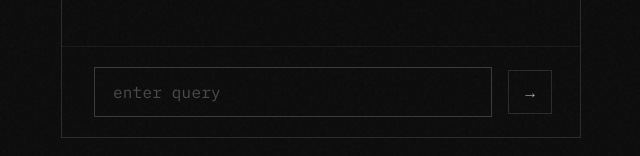
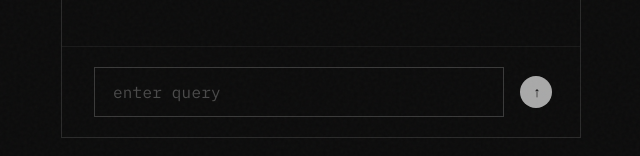
Before and after one commit to abbeyrose1030/baybechatbot, a website: page index.html in a window 1280 px wide. Shown: the part 490-646 px from the top of the page, 319-959 px from the left. Drawn offline with Linux system fonts and the light colour scheme.

Commit message:
iMessage-style circular send button with up arrow

```diff
--- a/index.html
+++ b/index.html
@@ -25,7 +25,7 @@
             </div>
             <div class="input-container">
                 <input type="text" id="messageInput" placeholder="enter query" autocomplete="off">
-                <button id="sendButton">→</button>
+                <button id="sendButton">↑</button>
             </div>
         </div>
     </div>
--- a/style.css
+++ b/style.css
@@ -243,28 +243,29 @@ body::before {
 }
 
 #sendButton {
-    width: 44px;
-    height: 44px;
-    background: transparent;
-    border: 1px solid #2a2a2a;
-    border-radius: 0;
-    color: #A9A9A9;
-    font-size: 16px;
+    width: 32px;
+    height: 32px;
+    background: #A9A9A9;
+    border: none;
+    border-radius: 50%;
+    color: #0C0C0C;
+    font-size: 14px;
     cursor: pointer;
     transition: all 0.2s ease;
     display: flex;
     align-items: center;
     justify-content: center;
-    font-family: 'IBM Plex Mono', monospace;
+    flex-shrink: 0;
+    padding-left: 2px;
 }
 
 #sendButton:hover {
-    border-color: #3a3a3a;
-    color: #F8F9FA;
+    background: #F8F9FA;
 }
 
 #sendButton:active {
-    background: #1a1a1a;
+    background: #888888;
+    transform: scale(0.95);
 }
 
 /* Typing indicator */
@@ -364,8 +365,8 @@ body::before {
     }
 
     #sendButton {
-        width: 40px;
-        height: 40px;
+        width: 32px;
+        height: 32px;
     }
 }
 
```
